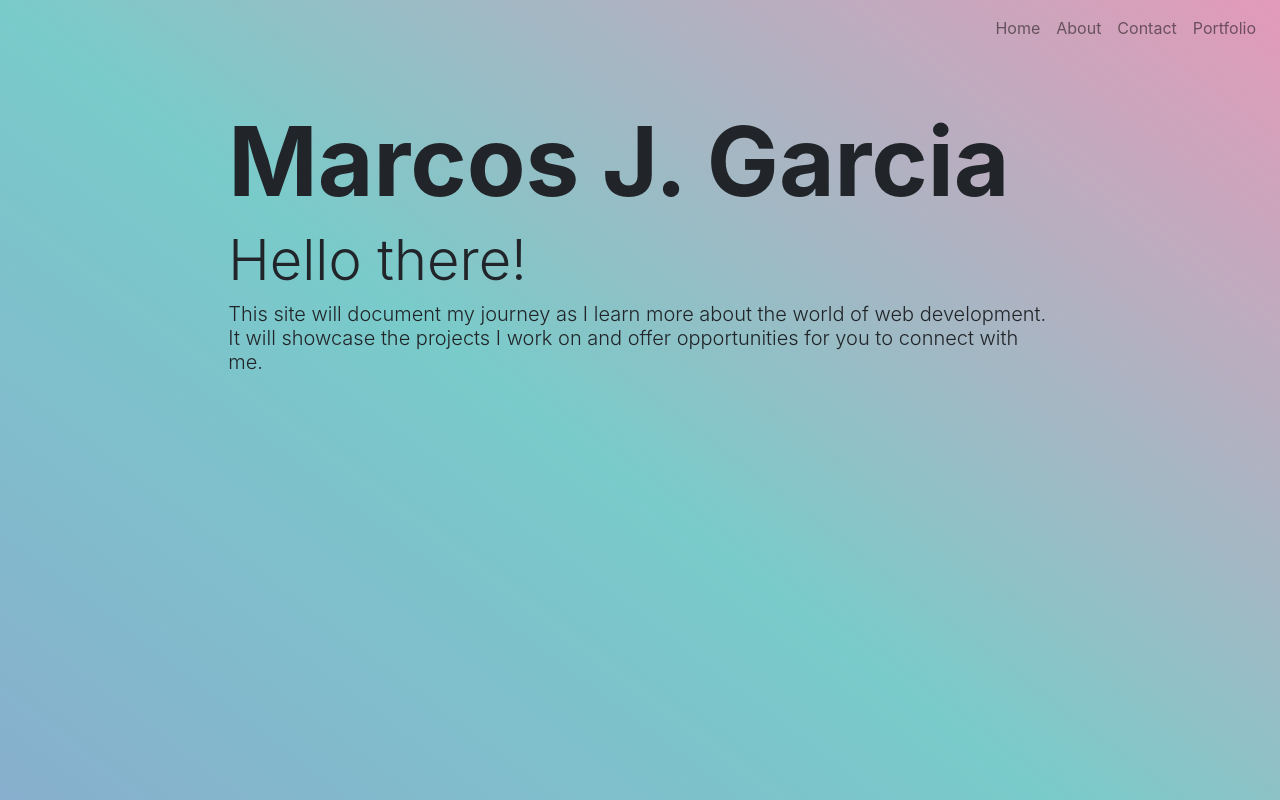
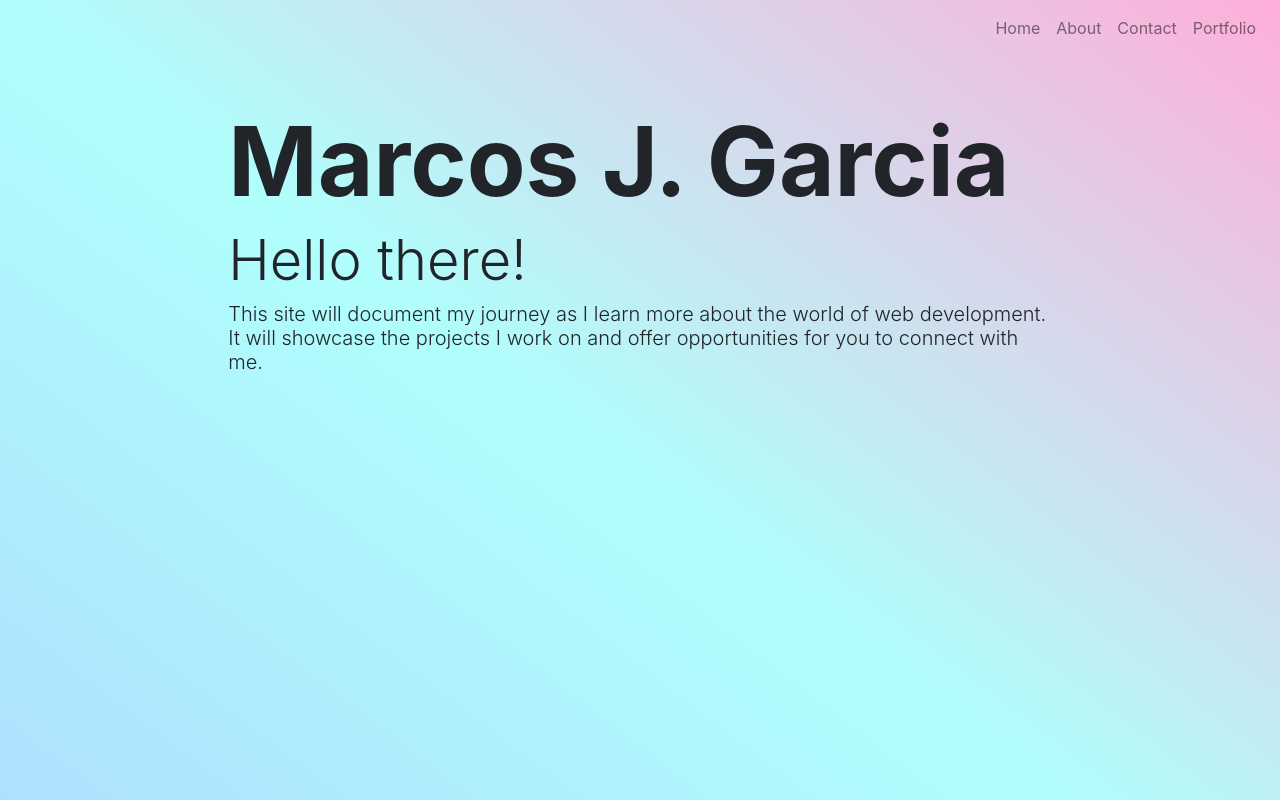
Before and after one commit to marcos-cmd/react-portfolio, a React (Create React App) app: page / in a window 1280 px wide. Shown: the top 800 px of the page. Built offline with nearby package versions, Linux system fonts and the light colour scheme.

Commit message:
changed gradient color using color theory

```diff
--- a/src/index.css
+++ b/src/index.css
@@ -3,8 +3,8 @@ body {
   -webkit-font-smoothing: antialiased;
   -moz-osx-font-smoothing: grayscale;
   background: #77A1D3;  /* fallback for old browsers */
-  background: -webkit-linear-gradient(to bottom left, #e39ab9, #79CBCA, #8ba9ce);  /* Chrome 10-25, Safari 5.1-6 */
-  background: linear-gradient(to bottom left, #e39ab9, #79CBCA, #8ba9ce); /* W3C, IE 10+/ Edge, Firefox 16+, Chrome 26+, Opera 12+, Safari 7+ */
+  background: -webkit-linear-gradient(to bottom left, #ffafd9, #affffc,#afd9ff);  /* Chrome 10-25, Safari 5.1-6 */
+  background: linear-gradient(to bottom left, #ffafd9, #affffc,#afd9ff); /* W3C, IE 10+/ Edge, Firefox 16+, Chrome 26+, Opera 12+, Safari 7+ */
           }
 
 code {
```
